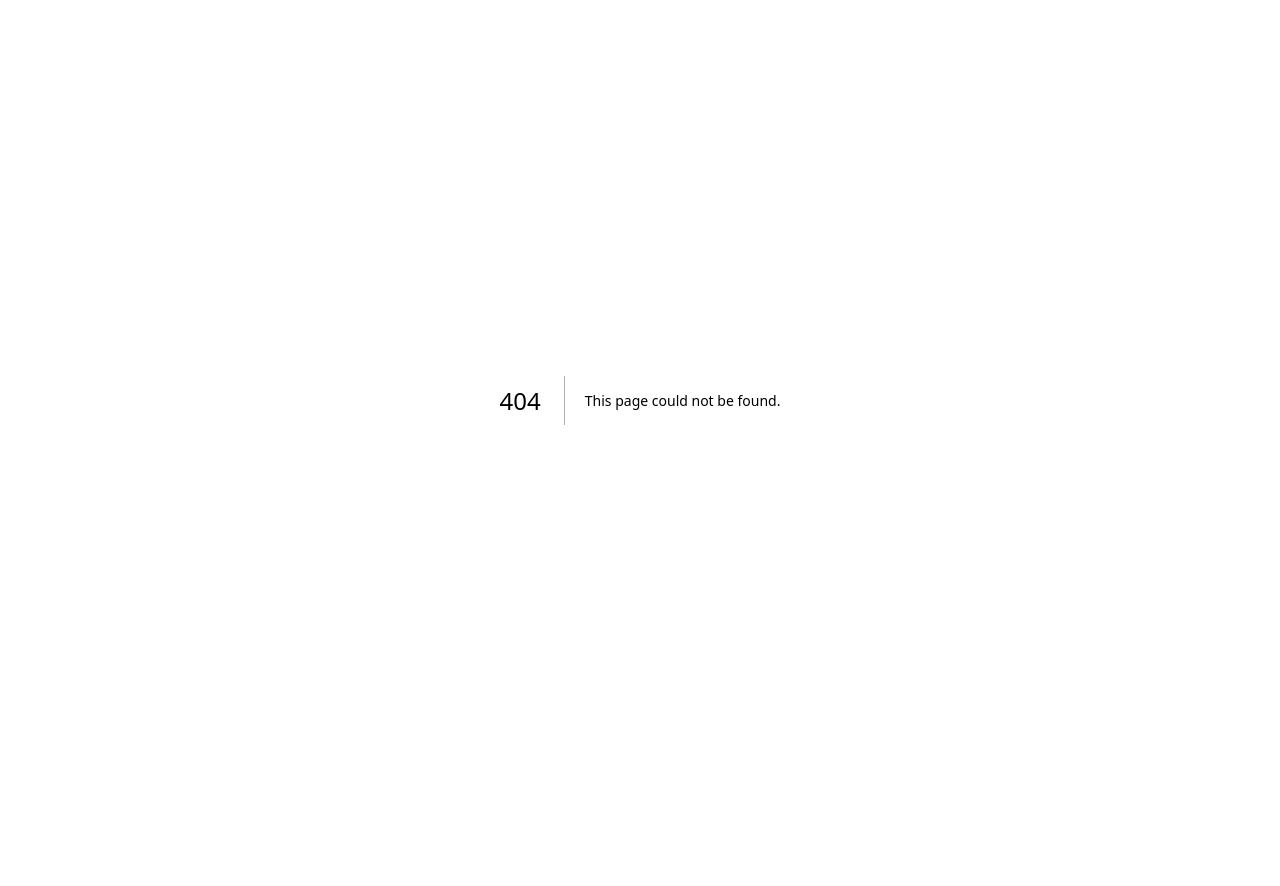
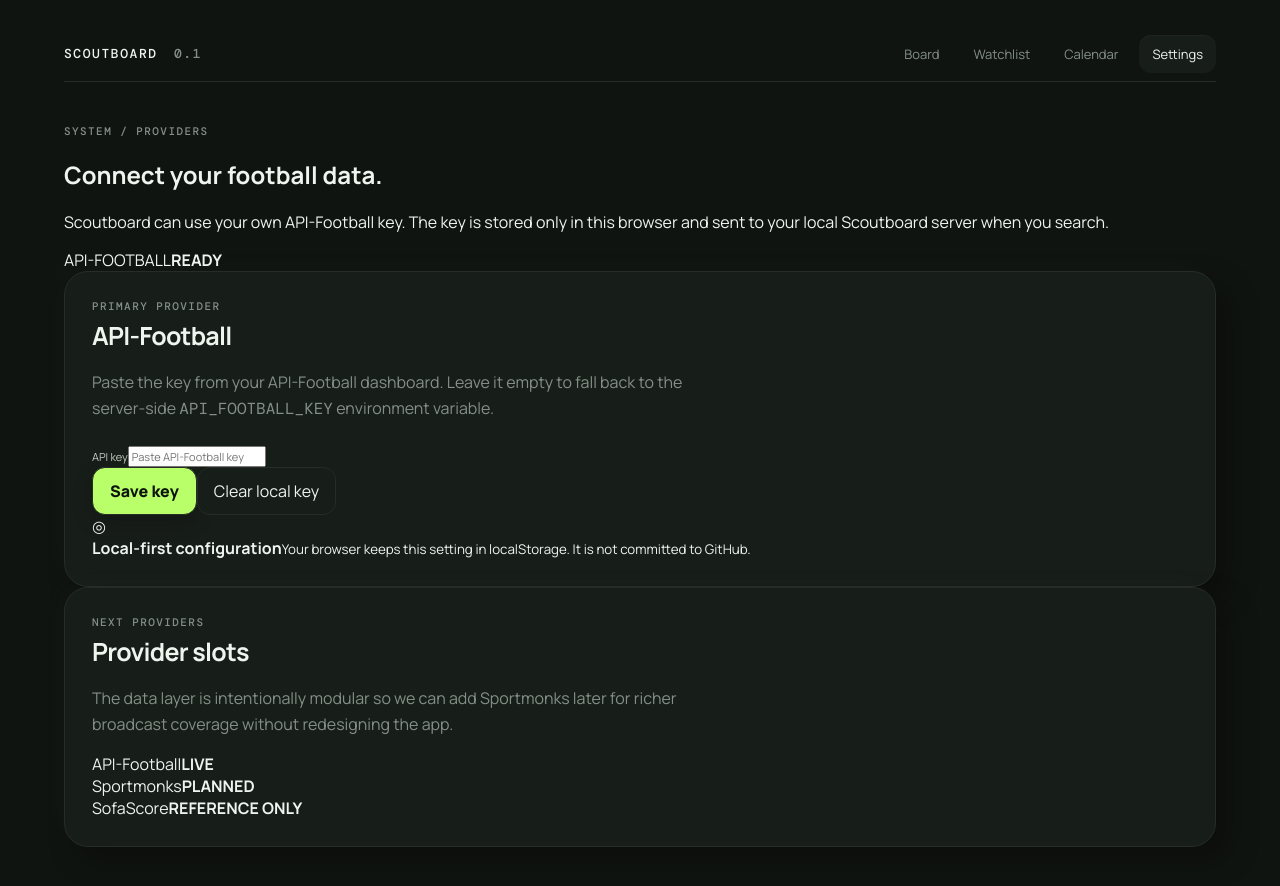
Before and after one commit to omaryazghi98-code/scoutboard, a Next.js app: page /settings in a window 1280 px wide. Before the commit this address had no page. Shown: the top 886 px of the page. Before the commit the page ends 800 px from the top, so only its background shows below. Built offline with nearby package versions, Linux system fonts and the light colour scheme.

Commit message:
feat: add modular provider settings

```diff
--- /dev/null
+++ b/app/settings/page.tsx
@@ -0,0 +1,65 @@
+'use client';
+
+import { useEffect, useState } from 'react';
+
+const KEY_STORAGE = 'scoutboard-api-football-key';
+
+export default function SettingsPage() {
+  const [apiKey, setApiKey] = useState('');
+  const [saved, setSaved] = useState(false);
+
+  useEffect(() => {
+    setApiKey(window.localStorage.getItem(KEY_STORAGE) || '');
+  }, []);
+
+  const save = () => {
+    if (apiKey.trim()) window.localStorage.setItem(KEY_STORAGE, apiKey.trim());
+    else window.localStorage.removeItem(KEY_STORAGE);
+    setApiKey(apiKey.trim());
+    setSaved(true);
+    window.setTimeout(() => setSaved(false), 1800);
+  };
+
+  const clear = () => {
+    window.localStorage.removeItem(KEY_STORAGE);
+    setApiKey('');
+    setSaved(true);
+    window.setTimeout(() => setSaved(false), 1800);
+  };
+
+  return <main className="workspace">
+    <header className="topbar">
+      <a className="brand" href="/">SCOUTBOARD <span>0.1</span></a>
+      <nav><a href="/">Board</a><a href="/watchlist">Watchlist</a><a href="/calendar">Calendar</a><a className="navActive" href="/settings">Settings</a></nav>
+    </header>
+
+    <section className="settingsHero">
+      <div>
+        <div className="eyebrow">SYSTEM / PROVIDERS</div>
+        <h1>Connect your football data.</h1>
+        <p>Scoutboard can use your own API-Football key. The key is stored only in this browser and sent to your local Scoutboard server when you search.</p>
+      </div>
+      <div className="providerBadge"><span>API-FOOTBALL</span><strong>READY</strong></div>
+    </section>
+
+    <section className="settingsGrid">
+      <article className="featureCard settingsCard">
+        <div className="eyebrow">PRIMARY PROVIDER</div>
+        <h2>API-Football</h2>
+        <p>Paste the key from your API-Football dashboard. Leave it empty to fall back to the server-side <span className="mono">API_FOOTBALL_KEY</span> environment variable.</p>
+        <label className="fieldLabel">API key<input type="password" value={apiKey} onChange={(event) => setApiKey(event.target.value)} placeholder="Paste API-Football key" autoComplete="off" /></label>
+        <div className="settingsActions"><button className="primaryButton" onClick={save}>{saved ? '✓ Saved' : 'Save key'}</button><button className="ghostButton" onClick={clear}>Clear local key</button></div>
+        <div className="settingsNote"><span>◎</span><div><strong>Local-first configuration</strong><small>Your browser keeps this setting in localStorage. It is not committed to GitHub.</small></div></div>
+      </article>
+
+      <article className="featureCard settingsCard">
+        <div className="eyebrow">NEXT PROVIDERS</div>
+        <h2>Provider slots</h2>
+        <p>The data layer is intentionally modular so we can add Sportmonks later for richer broadcast coverage without redesigning the app.</p>
+        <div className="providerRow"><span>API-Football</span><strong>LIVE</strong></div>
+        <div className="providerRow mutedRow"><span>Sportmonks</span><strong>PLANNED</strong></div>
+        <div className="providerRow mutedRow"><span>SofaScore</span><strong>REFERENCE ONLY</strong></div>
+      </article>
+    </section>
+  </main>;
+}
```
